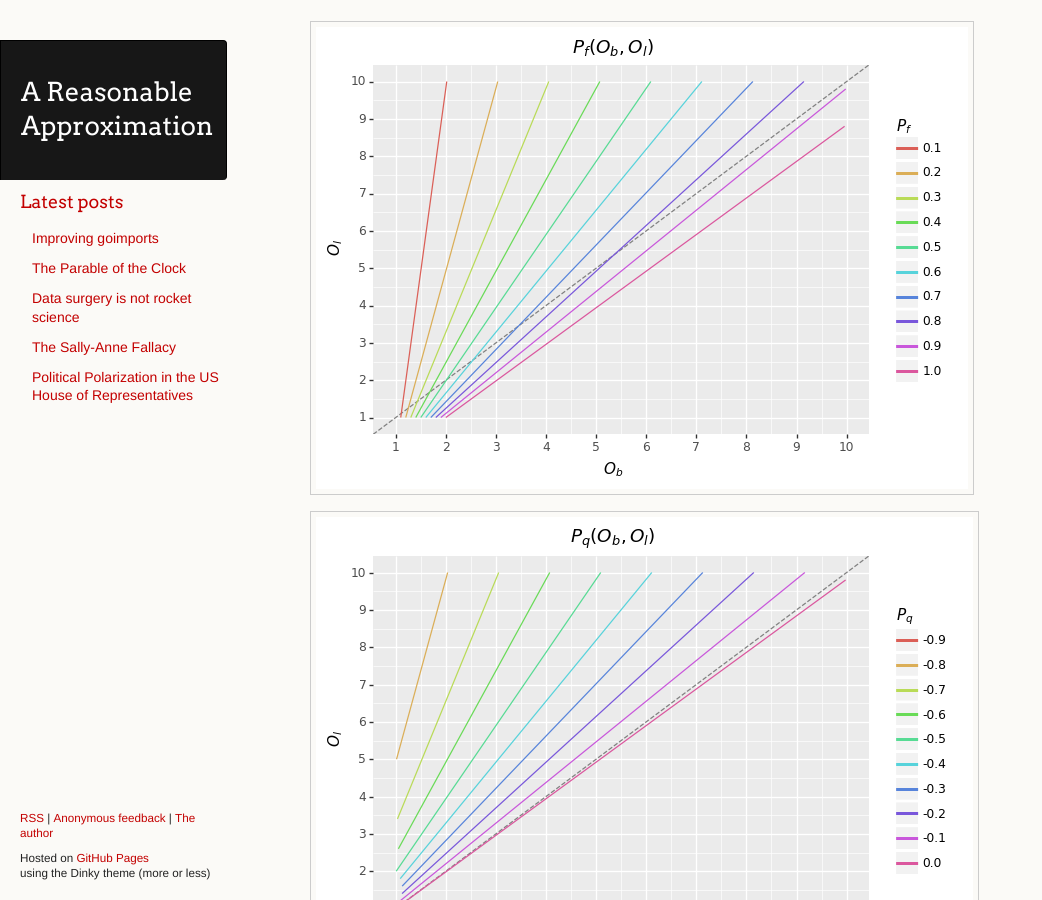
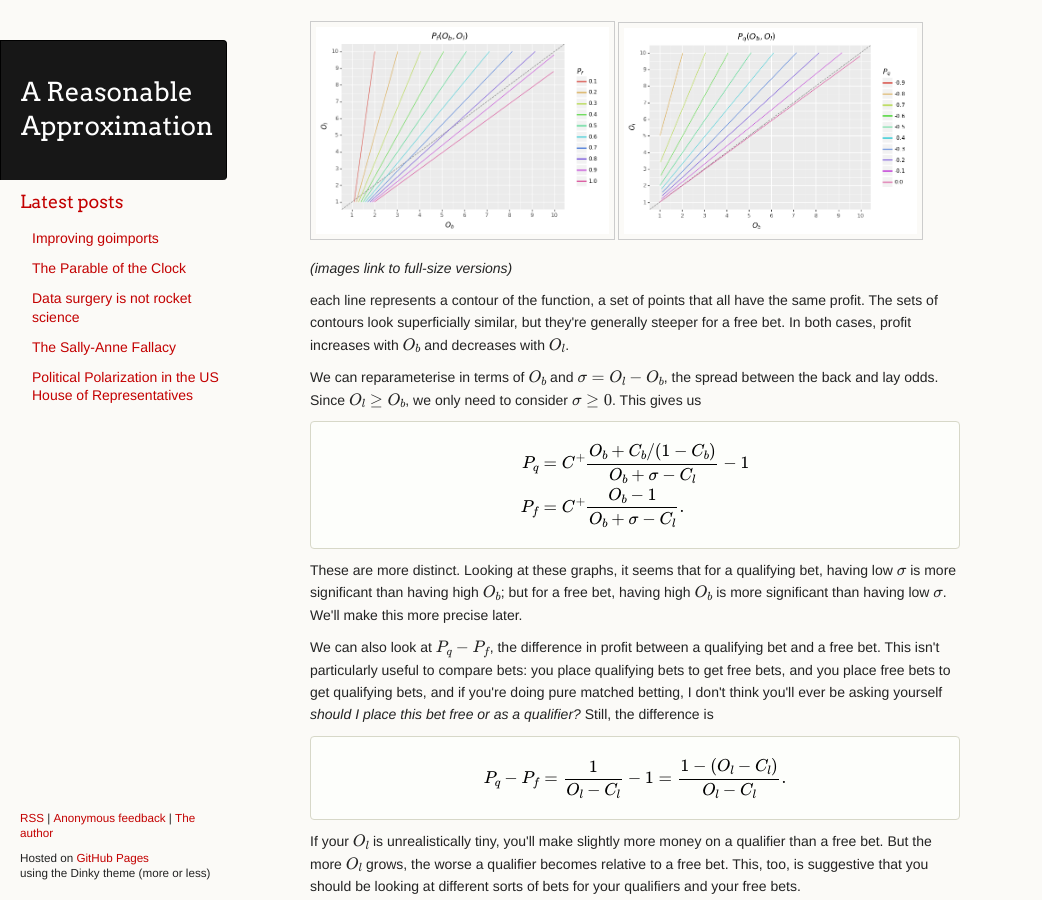
Before and after one commit to ChickenProp/chickenprop.github.com, a Jekyll site: the page built from drafts/matched-betting.md, in a window 1280 px wide and 900 px high, scrolled down 3297 px. Shown: the whole window, without its empty margins (0-1042 px from the left). Built offline with Jekyll 4.4.1, drawn with Linux system fonts in a browser that asks for light colours; nearby versions of some CDN libraries; formulas are drawn with MathJax 3; comment, search, counter and statistics services are not loaded.

Commit message:
Editing.

```diff
--- a/drafts/matched-betting.md
+++ b/drafts/matched-betting.md
@@ -95,8 +95,10 @@ and for a free bet, it's
 
 We can look at these functions graphically:
 
-![(Graph of P_f(O_b, O_l))](/images/matched-betting/Pf_Ob_Ol.png)
-![(Graph of P_q(O_b, O_l))](/images/matched-betting/Pq_Ob_Ol.png)
+<a href="/images/matched-betting/Pf_Ob_Ol.png"><img src="/images/matched-betting/Pf_Ob_Ol.png" alt="(Graph of P_f(O_b, O_l))" style="width: 45%"></a>
+<a href="/images/matched-betting/Pq_Ob_Ol.png"><img src="/images/matched-betting/Pq_Ob_Ol.png" alt="(Graph of P_q(O_b, O_l))" style="width: 45%"></a>
+
+*(images link to full-size versions)*
 
 each line represents a contour of the function, a set of points that all have the same profit. The sets of contours look superficially similar, but they're generally steeper for a free bet. In both cases, profit increases with $O_b$ and decreases with $O_l$.
 
```
